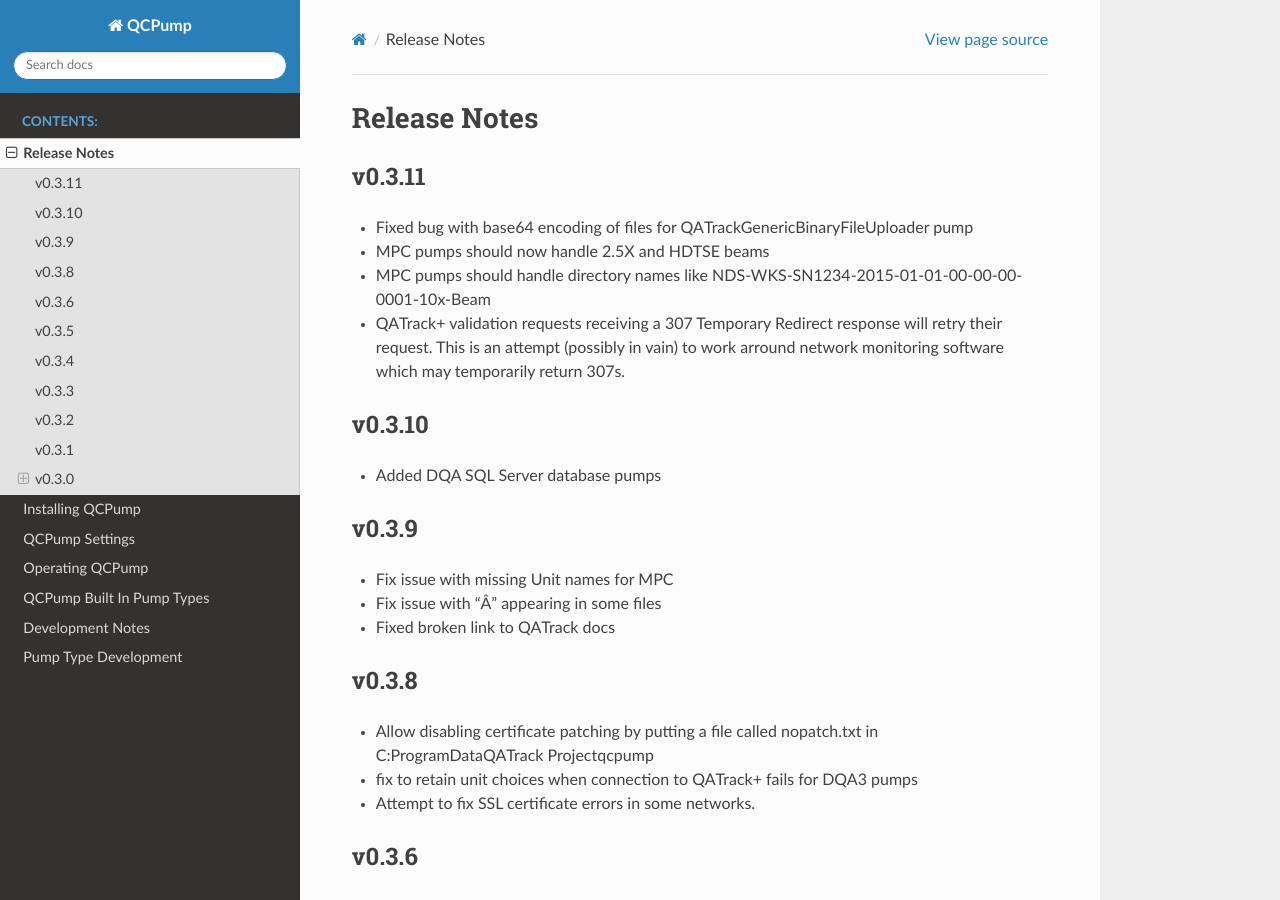
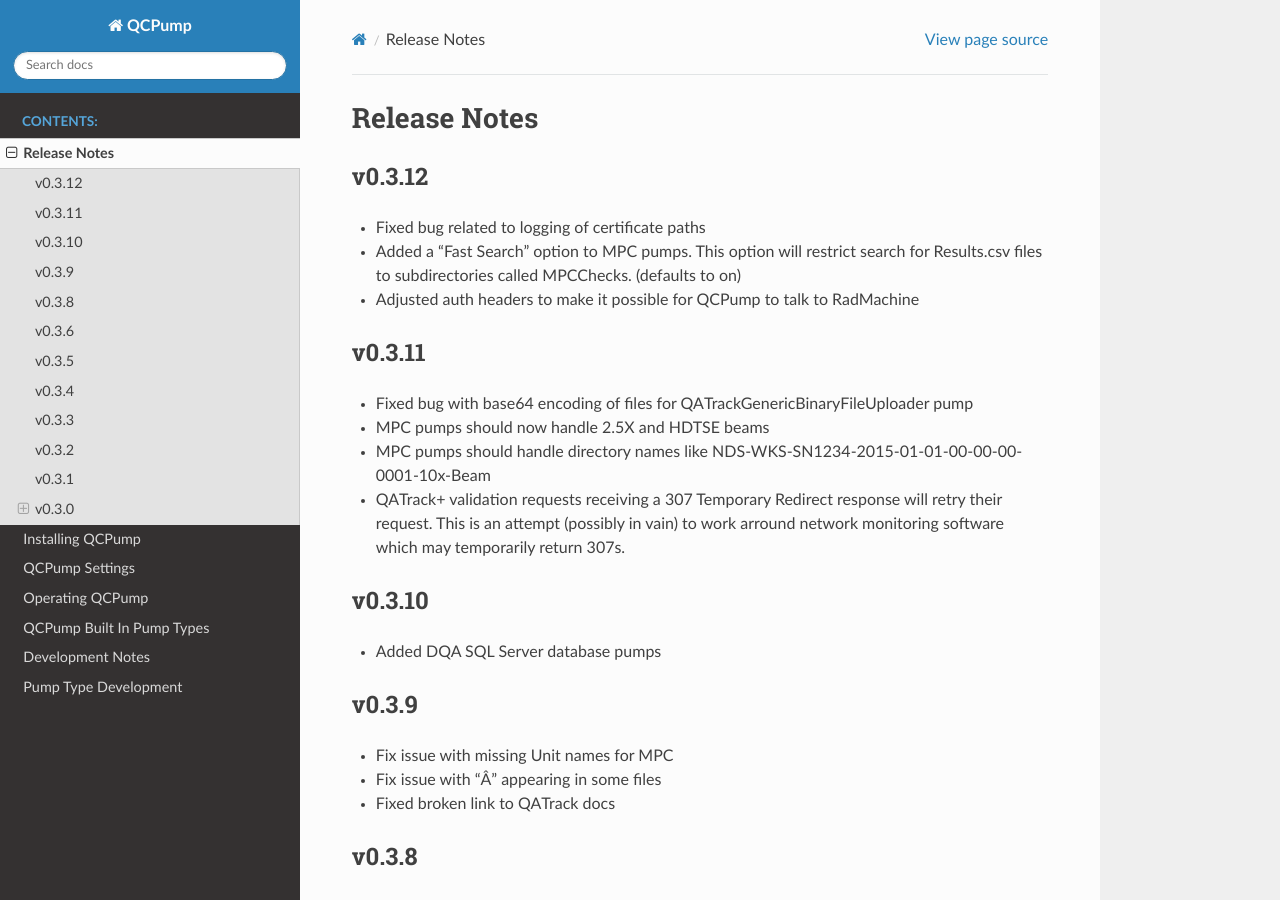
Before and after one commit to qatrackplus/qcpump, a Sphinx documentation site: the page built from docs/release_notes.rst, in a window 1280 px wide and 900 px high. Built offline with Sphinx 7.4.7 and the Read the Docs theme 2.0.0, drawn with Linux system fonts in a browser that asks for light colours.

Commit message:
bump version

```diff
--- a/docs/dev.rst
+++ b/docs/dev.rst
@@ -33,6 +33,7 @@
 
 * [ ] Installer tested
 * [ ] Release tagged  `git tag -a vX.X.X -m vX.X.X`
+* [ ] Push to master with tags `git push origin master --tags`
 
 
 Building an exe on Windows
--- a/docs/install.rst
+++ b/docs/install.rst
@@ -10,7 +10,7 @@
 .....................................
 
 On Windows platforms please download the `QCPump Installer
-<https://github.com/qatrackplus/qcpump/raw/master/installer/qcpump-setup-0.3.11.exe>`_.
+<https://github.com/qatrackplus/qcpump/raw/master/installer/qcpump-setup-0.3.12.exe>`_.
 Download and run the installer following the prompts.  You may choose to
 install for the current user only, or all users on this system.
 
--- a/docs/release_notes.rst
+++ b/docs/release_notes.rst
@@ -2,6 +2,14 @@
 
 Release Notes
 =============
+
+v0.3.12
+-------
+
+* Fixed bug related to logging of certificate paths
+* Added a "Fast Search" option to MPC pumps. This option will restrict search
+  for Results.csv files to subdirectories called MPCChecks. (defaults to on)
+* Adjusted auth headers to make it possible for QCPump to talk to RadMachine
 
 v0.3.11
 -------
--- a/setup.py
+++ b/setup.py
@@ -16,7 +16,7 @@
     "wxPython<4.2.0",
 ]
 
-__version__ = '0.3.11'
+__version__ = '0.3.12'
 
 
 setup(
```
Also changed, not shown: 2 other files.
